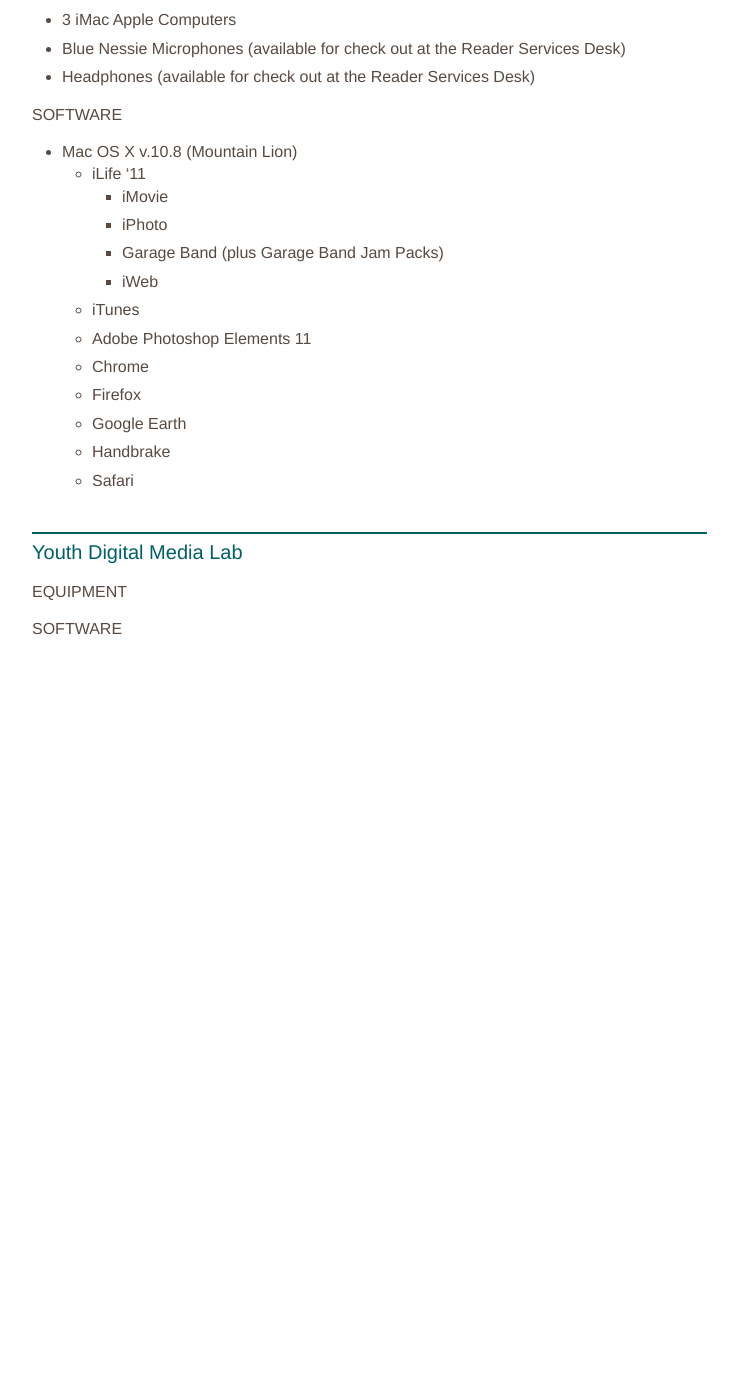
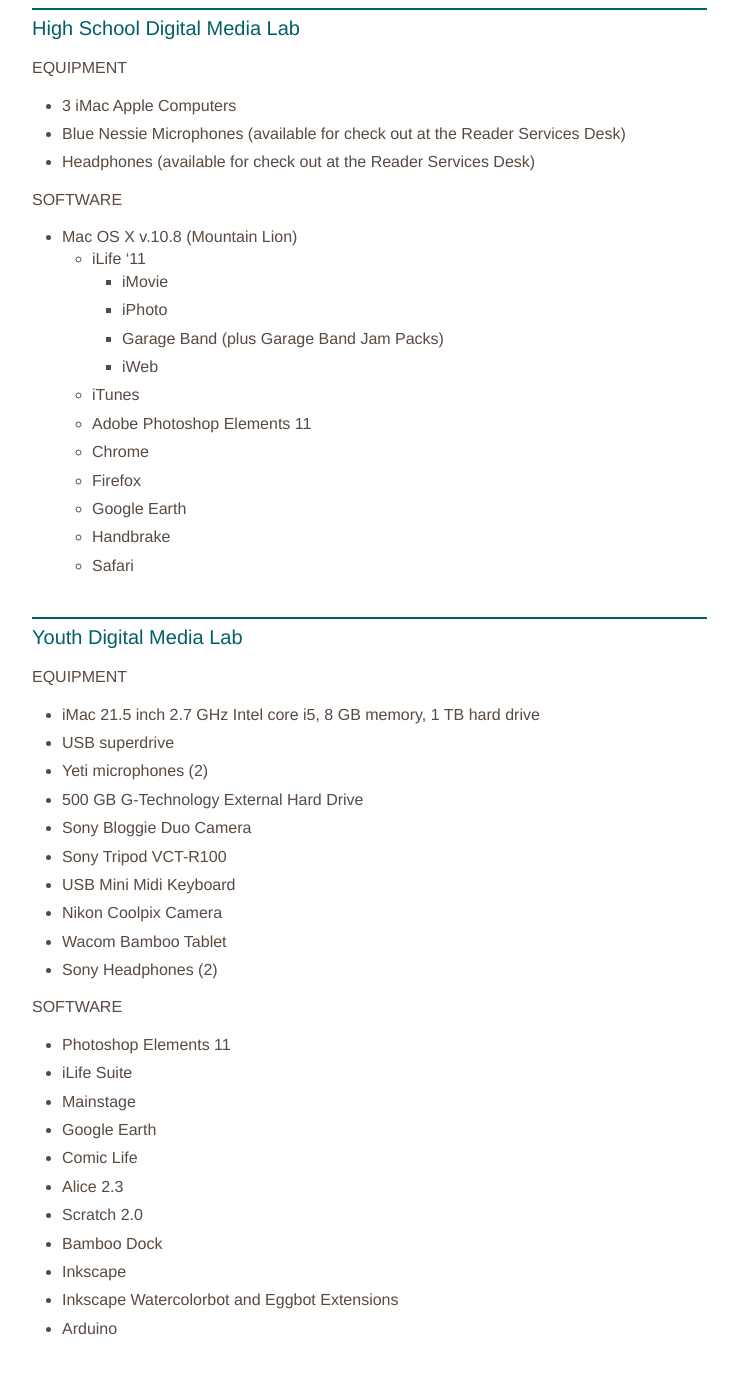
Before and after one commit to skokielibrary/spl-content, a Jekyll site: the page built from _content/mick/services--dml.markdown, in a window 1280 px wide and 1400 px high, scrolled down 3522 px. Shown: the top 1374 px of the window, without its empty margins (126-864 px from the left). Built offline with Jekyll 4.4.1, drawn with Linux system fonts in a browser that asks for light colours; before the commit the page ends 4223 px from its top, so only the background shows below that; some of the changed text lies outside the part shown.

Commit message:
Updated services--dml.markdown

```diff
--- a/_content/mick/services--dml.markdown
+++ b/_content/mick/services--dml.markdown
@@ -102,6 +102,7 @@ Links to tutorials - print or video here
        - DVD Studio Pro 4
     - Final Cut X
    - Anime Studio Debut
+   - Arduino
    - Audodesk Sketchbook Express
    - Blender 3D
    - Burn
@@ -110,6 +111,8 @@ Links to tutorials - print or video here
    - Google Earth
    - Handbrake
    - iBooks Author
+   - Inkscape
+   - Inkscape Watercolorbot and Eggbot Extensions
    - Logic Pro 9
    - Apple Mainstage
    - Manga Studio EX4
@@ -126,6 +129,8 @@ Links to tutorials - print or video here
    - Thousands of stock photos  and videos
    - VuScan
    - Xcode
+
+
 
 ##High School Digital Media Lab
 
@@ -152,7 +157,27 @@ Links to tutorials - print or video here
    - Safari
 
 ##Youth Digital Media Lab
-
 ###Equipment
+- iMac 21.5 inch 2.7 GHz Intel core i5, 8 GB memory, 1 TB hard drive
+- USB superdrive
+- Yeti microphones (2)
+- 500 GB G-Technology External Hard Drive
+- Sony Bloggie Duo Camera
+- Sony Tripod VCT-R100
+- USB Mini Midi Keyboard
+- Nikon Coolpix Camera
+- Wacom Bamboo Tablet
+- Sony Headphones (2)
 
 ###Software
+- Photoshop Elements 11
+- iLife Suite
+- Mainstage
+- Google Earth
+- Comic Life
+- Alice 2.3
+- Scratch 2.0
+- Bamboo Dock
+- Inkscape
+- Inkscape Watercolorbot and Eggbot Extensions
+- Arduino
```
